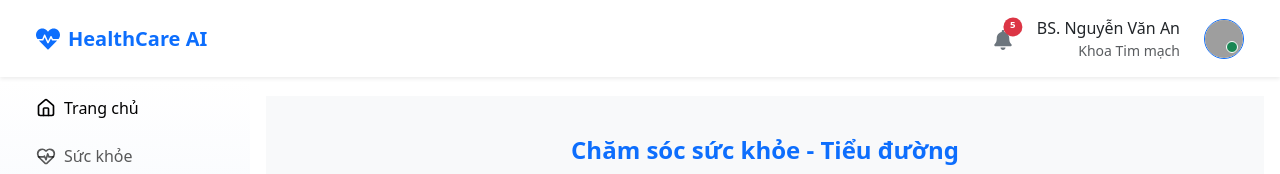
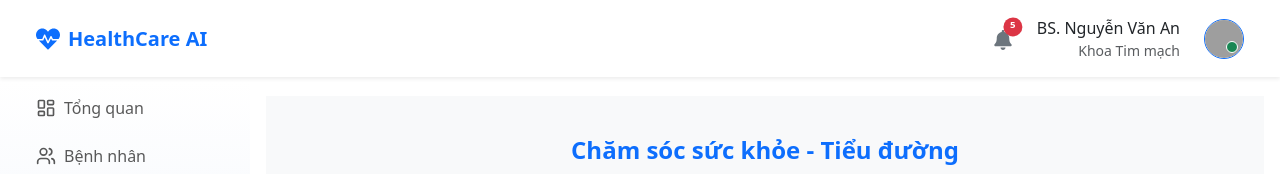
Before and after one commit to nmtien1801/Healthcare_KLTN_FE, a React (Vite) app: page /home in a window 1280 px wide. Shown: the top 174 px of the page. Built offline with nearby package versions, Linux system fonts and the light colour scheme; grey boxes are pictures that could not be loaded.

Commit message:
merge Nhi

```diff
--- a/src/routes/Router.jsx
+++ b/src/routes/Router.jsx
@@ -59,7 +59,7 @@ const Router = (props) => {
         <Container fluid className="d-flex flex-column align-items-center">
           {/* Menu content */}
           <Nav className="d-flex flex-column w-100 gap-2">
-            {/* <Nav.Link as={NavLink} to="/overviewTab" className="d-flex align-items-center gap-2 nav-link ms-3 navbar-item">
+            <Nav.Link as={NavLink} to="/overviewTab" className="d-flex align-items-center gap-2 nav-link ms-3 navbar-item">
               <LayoutDashboard size={20} />
               <span>Tổng quan</span>
             </Nav.Link>
@@ -78,10 +78,10 @@ const Router = (props) => {
             <Nav.Link as={NavLink} to="/settingTabs" className="d-flex align-items-center gap-2 nav-link ms-3 navbar-item">
               <Settings size={20} />
               <span>Cài đặt</span>
-            </Nav.Link> */}
+            </Nav.Link>
 
 
-            <Nav.Link as={NavLink} to="/home" className="d-flex align-items-center gap-2 nav-link ms-3 navbar-item" >
+            {/* <Nav.Link as={NavLink} to="/home" className="d-flex align-items-center gap-2 nav-link ms-3 navbar-item" >
               <Home size={20} />
               <span>Trang chủ</span>
             </Nav.Link>
@@ -128,7 +128,7 @@ const Router = (props) => {
             <Nav.Link as={NavLink} to="/personalTabs" className="d-flex align-items-center gap-2 nav-link ms-3 navbar-item">
               <User size={20} />
               <span>Cá nhân</span>
-            </Nav.Link>
+            </Nav.Link> */}
           </Nav>
         </Container>
       </Navbar>
```
